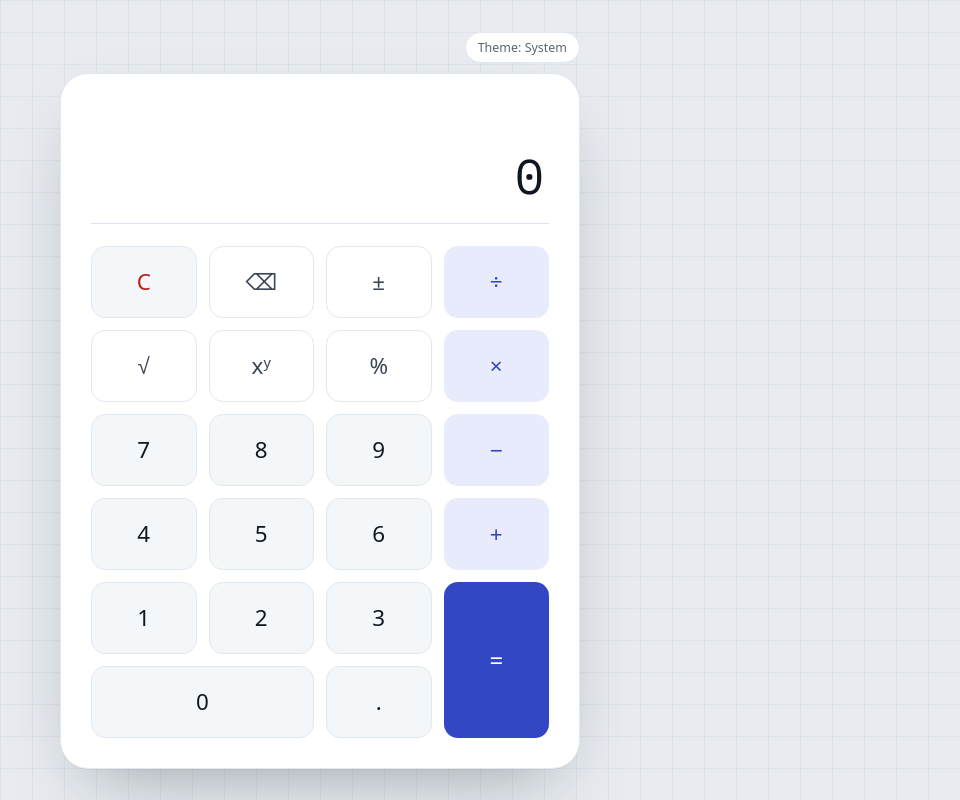
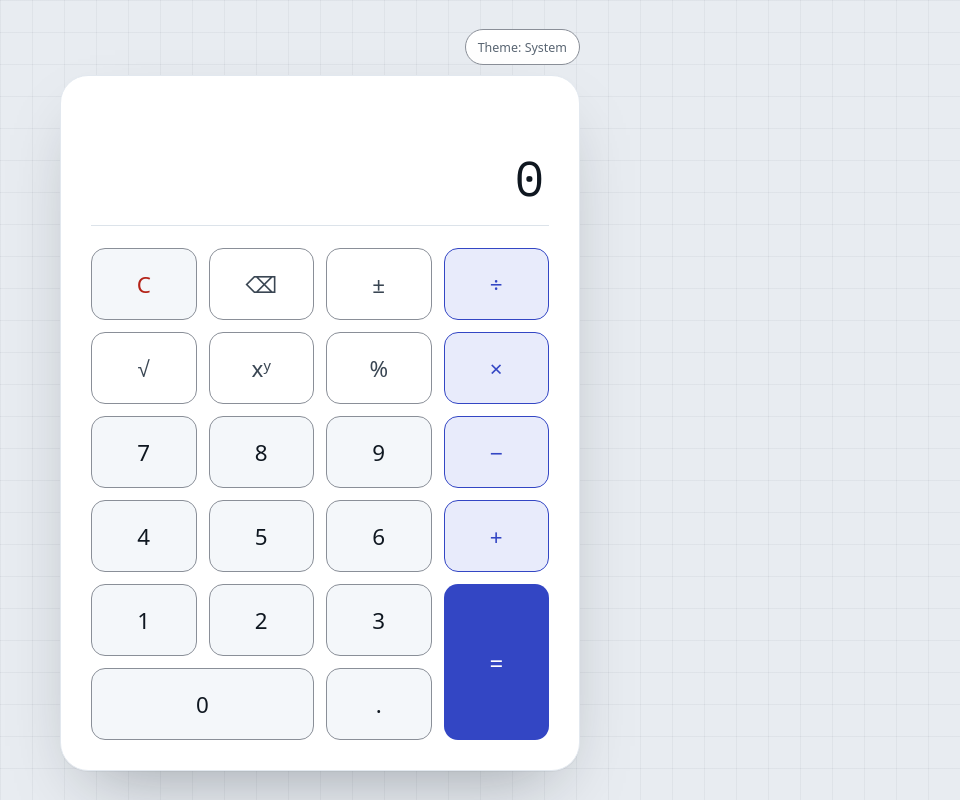
Before and after one commit to vedhavyas/sezzle-calculator, a React (Vite) app in the folder frontend/: page / in a window 1280 px wide. Shown: the whole page, without its empty margins (320-1280 px from the left). Built offline with nearby package versions, Linux system fonts and the light colour scheme; no server answers.

Commit message:
give keypad controls a 3 to 1 boundary and keep long expressions inside the viewport

```diff
--- a/frontend/src/styles.css
+++ b/frontend/src/styles.css
@@ -9,6 +9,9 @@
   --key: light-dark(#f4f7fa, #21262d);
   --key-hover: light-dark(#e9eef4, #2d333b);
   --key-edge: light-dark(#e2e8ef, #30363d);
+  /* The boundary of an interactive control needs 3:1 against the card: this
+     pair is 3.25:1 and 3.02:1 in light, 3.77:1 and 3.31:1 in dark. */
+  --control-edge: light-dark(#8a8f98, #6e7681);
   --accent: light-dark(#3346c4, #8b9bff);
   --accent-hover: light-dark(#2a3aa6, #a5b1ff);
   --accent-soft: light-dark(#e8ebfb, #1e2740);
@@ -83,8 +86,9 @@ body {
 }
 
 .theme-toggle {
+  min-height: 36px;
   padding: 6px 12px;
-  border: 1px solid var(--key-edge);
+  border: 1px solid var(--control-edge);
   border-radius: 999px;
   background: var(--card);
   color: var(--muted);
@@ -127,10 +131,12 @@ body {
 
 .display__expression {
   min-height: 1.4em;
+  max-width: 100%;
   color: var(--muted);
   font-family: 'IBM Plex Mono', ui-monospace, monospace;
   font-size: 0.95rem;
   overflow-wrap: anywhere;
+  word-break: break-all;
 }
 
 .display__value {
@@ -172,7 +178,7 @@ body {
 
 .key {
   min-height: clamp(56px, 7vw, 72px);
-  border: 1px solid var(--key-edge);
+  border: 1px solid var(--control-edge);
   border-radius: var(--radius-key);
   background: var(--key);
   color: var(--ink);
@@ -216,7 +222,7 @@ body {
 }
 
 .key--operator {
-  border-color: transparent;
+  border-color: var(--accent);
   background: var(--accent-soft);
   color: var(--accent);
 }
@@ -227,6 +233,11 @@ body {
 
 .key--clear {
   color: var(--danger);
+}
+
+.key--cancel {
+  font-size: 0.95rem;
+  font-weight: 600;
 }
 
 .key--equals {
```
